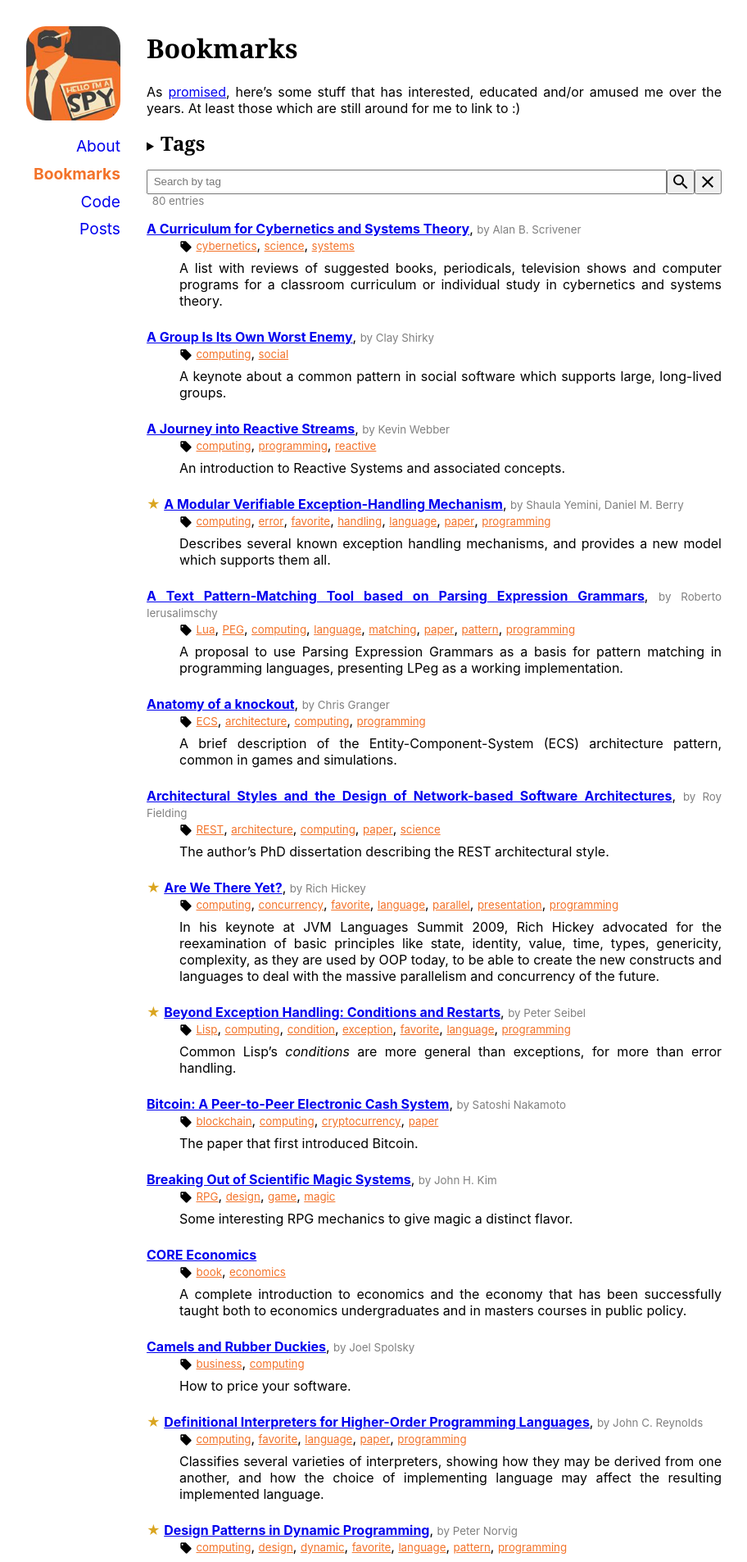
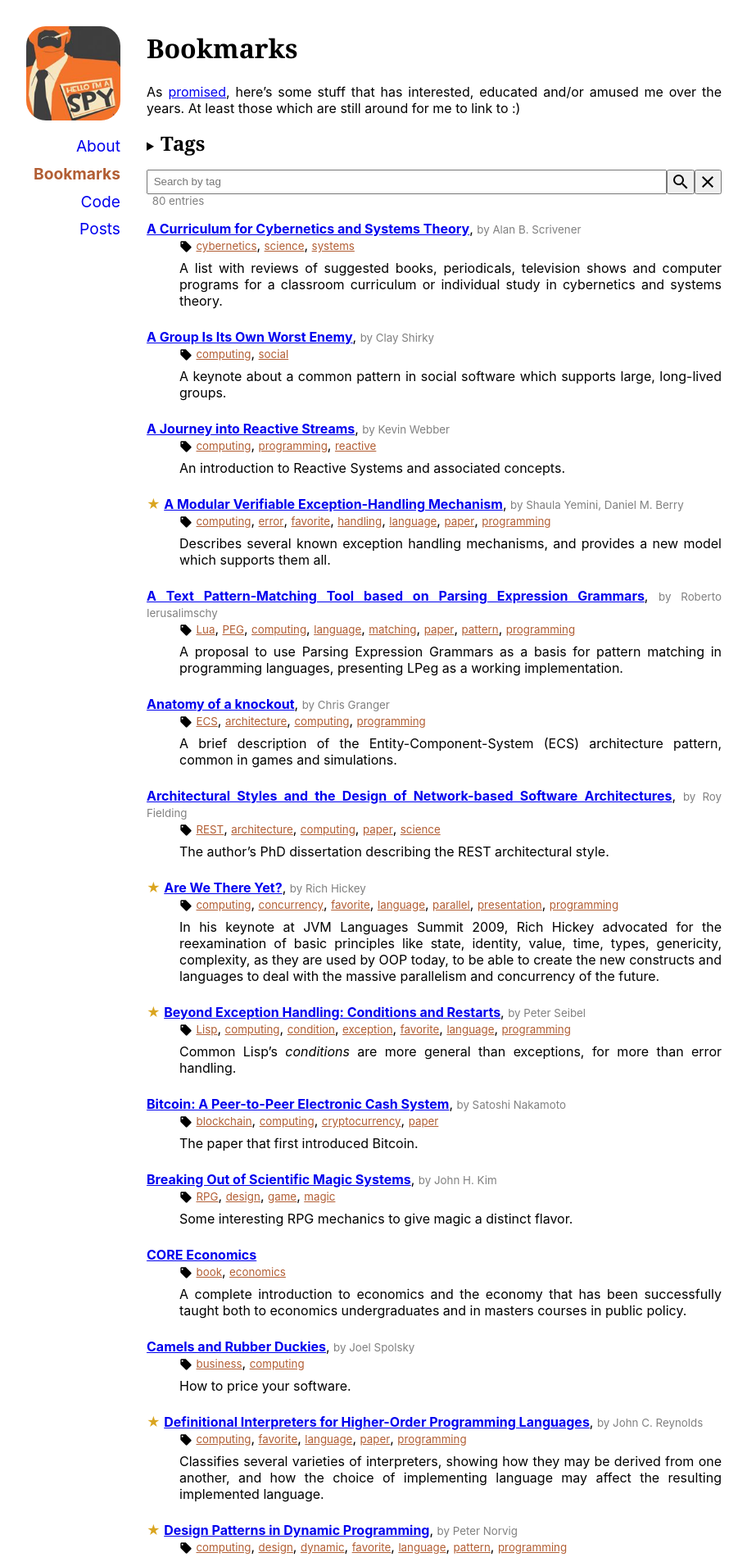
Before and after one commit to hanjos/hanjos.github.io, a Jekyll site: the page built from bookmarks.md, in a window 1280 px wide. Shown: the top 1906 px of the page at 82% size, without its empty margins (177-1089 px from the left). Built offline with Jekyll 4.4.1, drawn with Linux system fonts in a browser that asks for light colours.

Commit message:
Questões de acessibilidade

```diff
--- a/_sass/_general.scss
+++ b/_sass/_general.scss
@@ -25,7 +25,7 @@
   "Courier New",
   monospace;
 
-$sidebar-link-color: #f3732a;
+$sidebar-link-color: #b25e34;
 $code-color: #f0f0f0;
 
 $sidebar-width: 150px;
```
